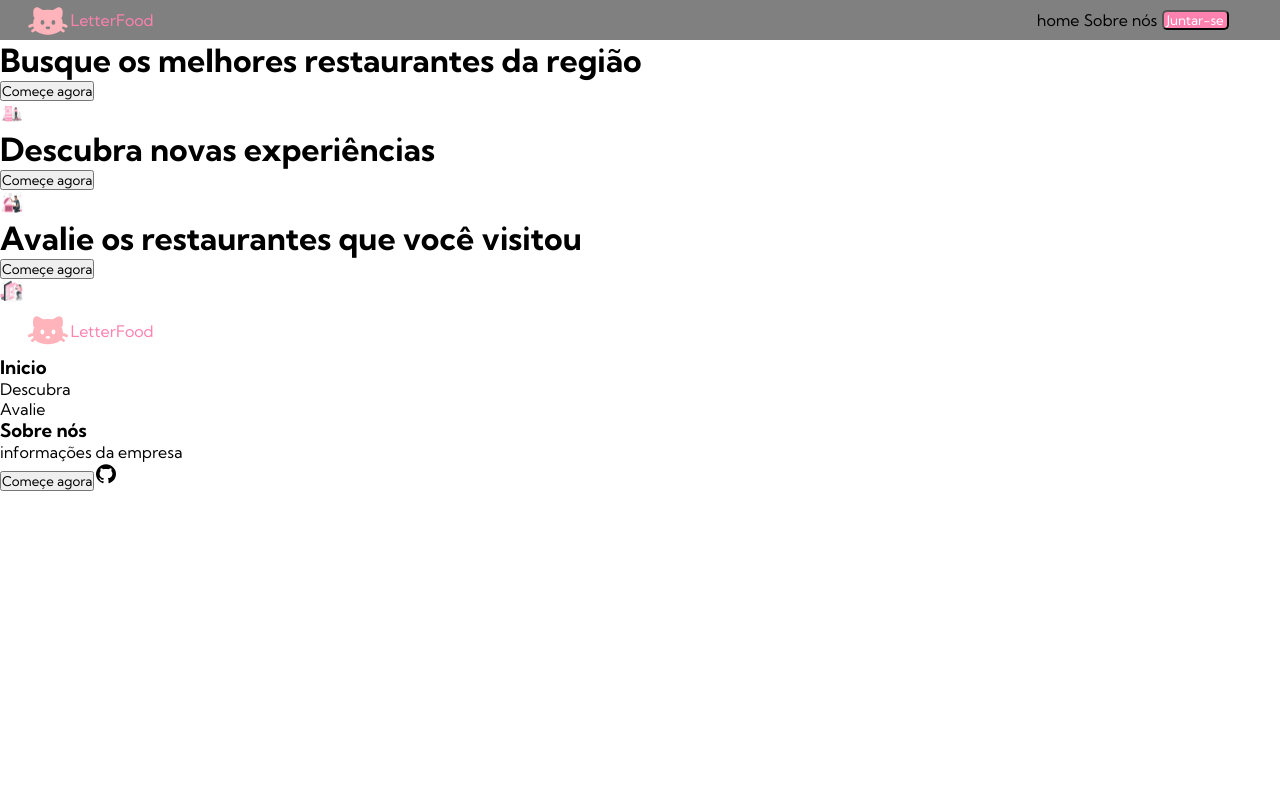
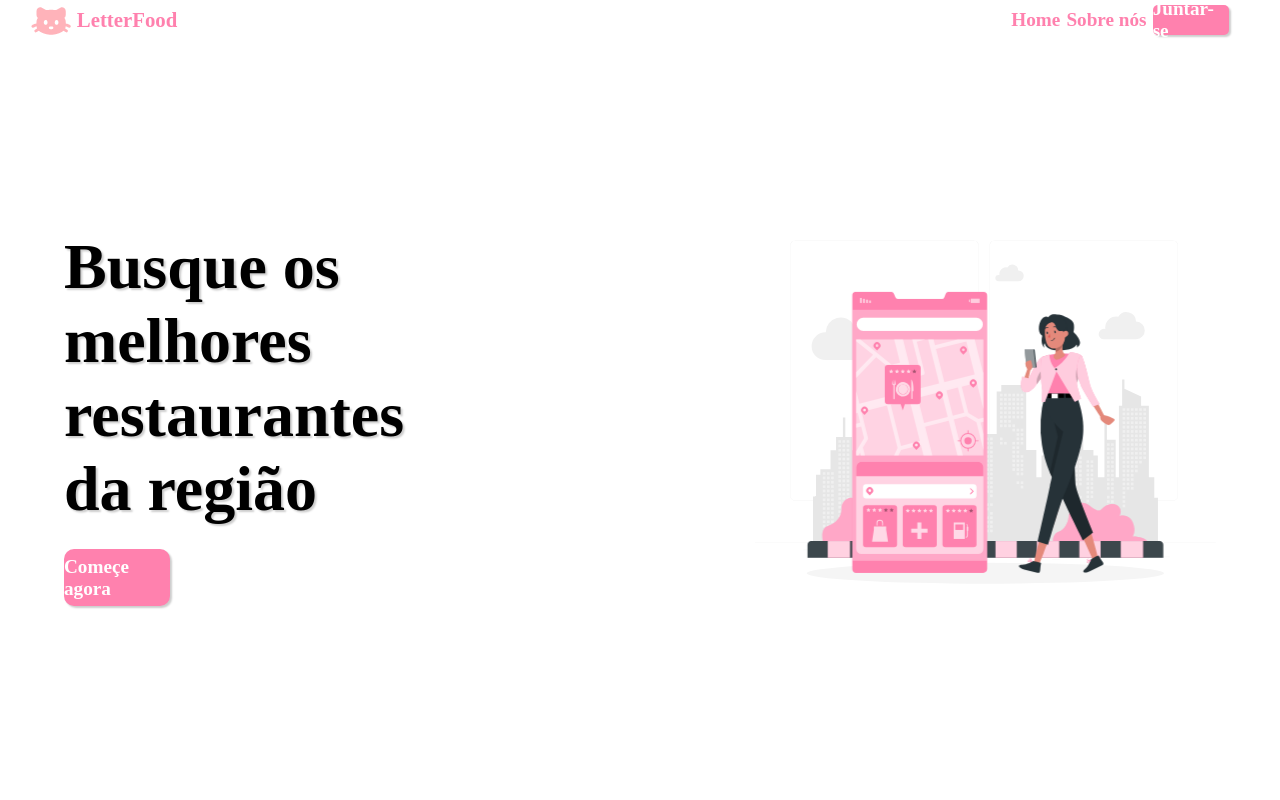
Before and after one commit to S5-2024/angular_letterfood, an Angular app: page / in a window 1280 px wide. Shown: the top 800 px of the page. Built offline with nearby package versions, Linux system fonts and the light colour scheme.

Commit message:
complemento landing page
falta so o footer e os link funcionar

```diff
--- a/src/app/pages/landing-page/landing-page.component.css
+++ b/src/app/pages/landing-page/landing-page.component.css
@@ -1,9 +1,12 @@
+*{
+    font-family: var(--fontegeral);
+}
+
 header{
     display: flex;
     flex-direction: row;
     justify-content: space-between;
     height: 5vh;
-    background-color: grey;
 }
 
 .lfd_logo{
@@ -11,30 +14,131 @@ header{
     flex-direction: row;
     align-items: center;
     margin-left: 2%;
-    width: 10%;
+    width: 20%;
 
     .mat-icon{
         height: 110%;
-        width: 100%
+        width: 20%
     }
 
     p{
         color: var(--rosa6);
+        font-size: 1.3em;
+        font-weight: bold;
     }
+}
+
+.header_sign_up_button{
+    /* position: fixed; */
+    display: flex;
+    align-items: center;
+    justify-content: center;
+    font-size: 1.2em;
+    font-weight: bold;
+    width: 35%;
+    height: 75%;
+    border-radius: 5px;
+    box-shadow: 2px 2px 2px 0px rgba(0, 0, 0, 0.2);
+    color: white;
+    background-color: var(--rosa6);
 }
 
 .navi_links{
     display : flex;
     flex-direction: row;
     justify-content: space-between;
-    width: 15%;
+    width: 17%;
     align-items: center;
     margin-right: 4%;
 
-    .sign_up_button{
-        width: 35%;
-        border-radius: 5px;
-        color: white;
-        background-color: var(--rosa6);
+    p{
+        color: var(--rosa6);
+        font-size: 1.2em;
+        font-weight: bold;
     }
 }
+
+/* header end */
+
+/* images start */
+
+.search_section_image{
+    width: 40%;
+    height: 100%;
+    .mat-icon{
+        width: 100%;
+        height: 100%;
+    }
+}
+
+.discover_section_image{
+    width: 40%;
+    height: 100%;
+    .mat-icon{
+        width: 100%;
+        height: 100%;
+    }
+}
+
+.rating_section_image{
+    width: 40%;
+    height: 100%;
+    .mat-icon{
+        width: 85%;
+        height: 85%;
+    }
+}
+
+/* images end */
+
+/* Content start */
+
+.sign_up_button{
+    display: flex;
+    align-items: center;
+    justify-content: center;
+    font-size: 1.2em;
+    font-weight: bold;
+    width: 23%;
+    height: 15%;
+    border-radius: 10px;
+    box-shadow: 2px 2px 2px 0px rgba(0, 0, 0, 0.2);
+    color: white;
+    background-color: var(--rosa6);
+}
+
+.section_container{
+    height: 95vh;
+    width: 100vw;
+}
+
+.section_content{
+    display: flex;
+    flex-direction: row;
+    align-items: center;
+    justify-content: space-between;
+    height: 100%;
+    width: 90%;
+    margin-left: 5%;
+}
+
+.info{
+    height: 50%;
+    width: 40%;
+
+    h1{
+        width: 90%;
+        font-size: 4em;
+        font-family: var(--fonteteste);
+        text-shadow: 2px 2px 2px rgba(0, 0, 0, 0.20);
+        margin-bottom: 5%;
+    }
+}
+
+/* Content end */
+
+/* footer start */
+
+
+
+/* footer end */
--- a/src/app/pages/landing-page/landing-page.component.html
+++ b/src/app/pages/landing-page/landing-page.component.html
@@ -5,18 +5,19 @@
             <p>LetterFood</p>
         </div>
         <div class="navi_links">
-            <p>home</p>
+            <p>Home</p>
             <p>Sobre nós</p>
-            <button class="sign_up_button">Juntar-se</button>
+            <div class="header_sign_up_button"><a routerLink="/login">Juntar-se</a></div>
         </div>
     </header>
-    <div class="search_section_container">
-        <div class="search_section_content">
-            <div class="search_info">
+
+<!-- Location -->
+
+    <div class="section_container">
+        <div class="section_content">
+            <div class="info">
                 <h1>Busque os melhores restaurantes da região</h1>
-                <div class="info_navigation_links">
-                    <button class="sign_up_button">Começe agora</button>
-                </div>
+                    <div class="sign_up_button">Começe agora</div>
             </div>
             <div class="search_section_image">
                 <mat-icon svgIcon="location-image" aria-label="Pessoa procurando restaurantes bem avaliados na região" />
@@ -24,27 +25,27 @@
         </div>
     </div>
 
-    <div class="discover_section_container">
-        <div class="discover_section_content">
-            <div class="discover_info">
-                <h1>Descubra novas experiências</h1>
-                <div class="info_navigation_links">
-                    <button class="sign_up_button">Começe agora</button>
-                </div>
-            </div>
+<!-- Discover -->
+
+    <div class="section_container">
+        <div class="section_content">
             <div class="discover_section_image">
                 <mat-icon svgIcon="tresure-image" aria-label="Pessoa abrindo um baú" />
+            </div>
+            <div class="info">
+                <h1>Descubra novas experiências</h1>
+                    <div class="sign_up_button">Começe agora</div>
             </div>
         </div>
     </div>
 
-    <div class="rating_section_container">
-        <div class="rating_section_content">
-            <div class="rating_info">
+<!-- Rating -->
+
+    <div class="section_container">
+        <div class="section_content">
+            <div class="info">
                 <h1>Avalie os restaurantes que você visitou</h1>
-                <div class="info_navigation_links">
-                    <button class="sign_up_button">Começe agora</button>
-                </div>
+                    <div class="sign_up_button">Começe agora</div>
             </div>
             <div class="rating_section_image">
                 <mat-icon svgIcon="order-food-image" aria-label="Pessoa avaliando um restaurante" />
@@ -67,6 +68,6 @@
                 <p>informações da empresa</p>
             </div>
         </div>
-        <button class="sign_up_button">Começe agora</button>
+        <div class="sign_up_button">Começe agora</div>
         <mat-icon svgIcon="github-icon" aria-label="GitHub logo" />
     </footer>
```
